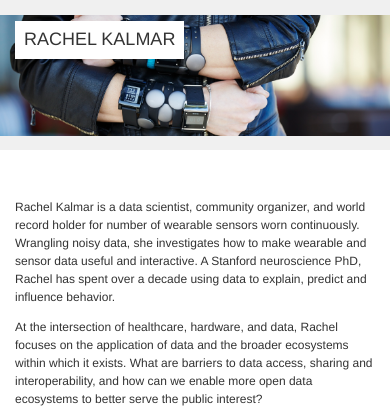
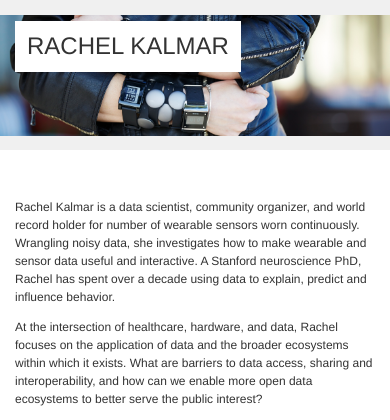
Before and after one commit to grapealope/grapealope.github.io, a PHP site: page / in a window 390 px wide. Shown: the top 420 px of the page. Run offline with PHP 8.4, Linux system fonts and the light colour scheme; some libraries are stand-ins or nearby versions.

Commit message:
adjustments to jumbotron

```diff
--- a/css/media.css
+++ b/css/media.css
@@ -63,7 +63,7 @@ body, h1, h2, h3, h4, h5, h6 {
 .jumbotron h1 {
   background: #fff;
   display: inline-block;
-  font-size: 1.5em;
+  font-size: 2.0em;
   margin-bottom: 0;
   padding: 0.5em;
   text-transform: uppercase;
@@ -86,7 +86,7 @@ footer {
 }
 @media screen and (max-width: 1200px) {
   .jumbotron {
-    height: 350px;
+    height: 300px;
   }
 }
 @media screen and (max-width: 768px) {
```
